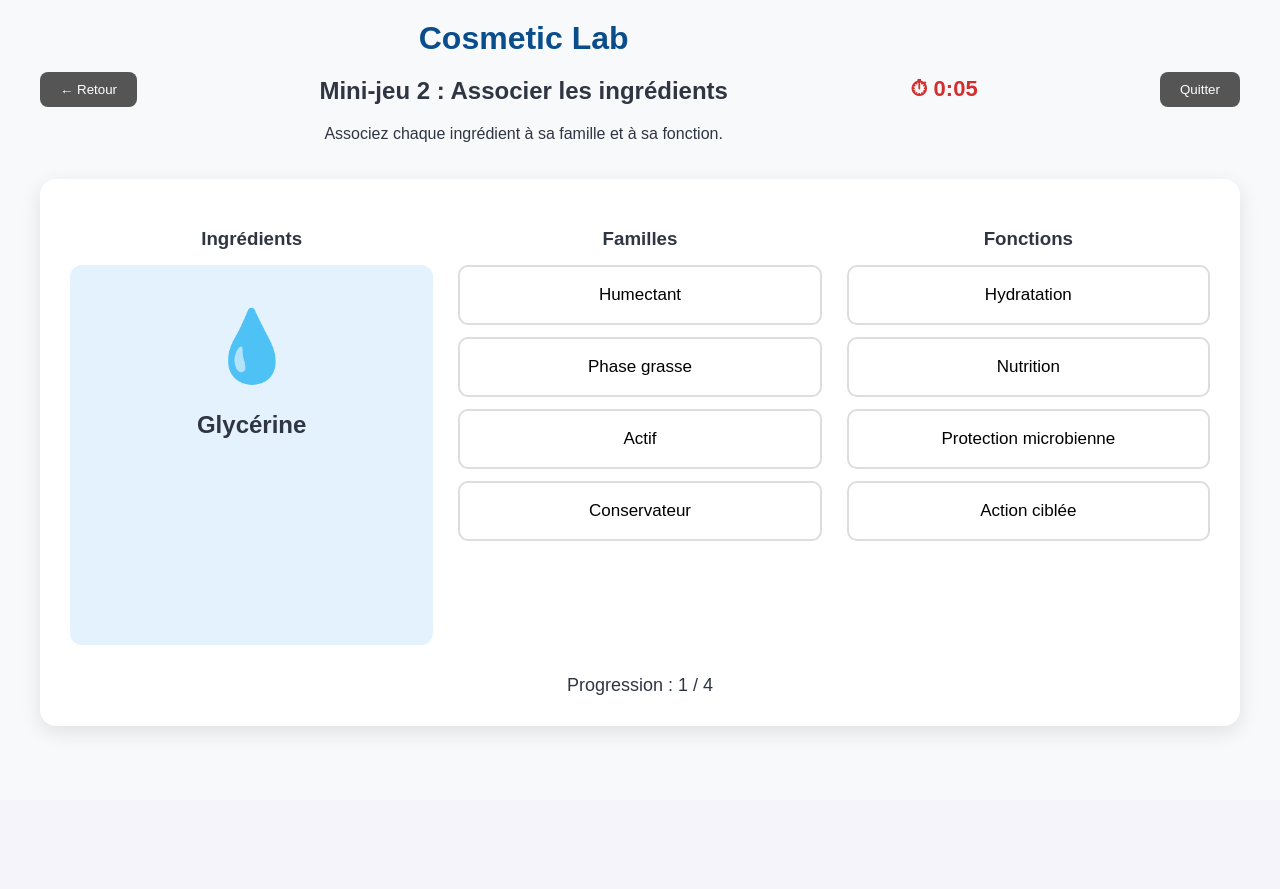
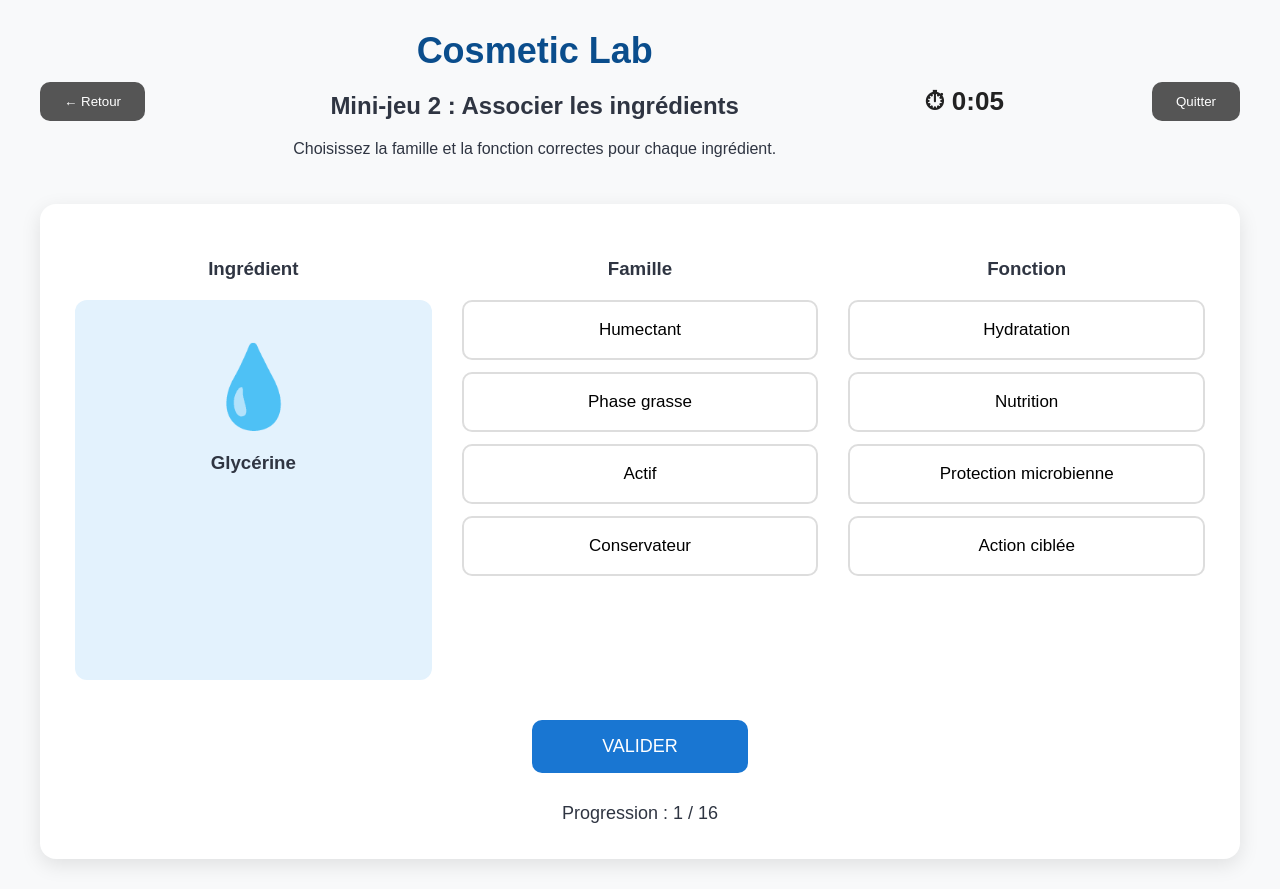
Before and after one commit to Es-saiydy/cosmetic-lab, a React (Create React App) app in the folder frontend/: page /mini-jeu-2 in a window 1280 px wide. Before the commit the page ends 800 px from the top, so only its background shows below. Built offline with nearby package versions, Linux system fonts and the light colour scheme; sample sign-in values are in the browser's storage.

Commit message:
feat: MiniJeu 2 terminé + page Resultat
- Ajout de 16 ingrédients
- Timer 10 minutes avec notification
- Messages de feedback clairs
- Sauvegarde automatique du score (partie + score)
- Bouton Quitter sauvegarde et va sur le score
- Page Resultat complète avec affichage du score

```diff
--- a/frontend/src/pages/MiniJeu2.jsx
+++ b/frontend/src/pages/MiniJeu2.jsx
@@ -1,4 +1,4 @@
-import React, { useState, useEffect } from "react";
+import React, { useState, useEffect, useCallback } from "react";
 import { useNavigate } from "react-router-dom";
 import API_URL from "../api";
 
@@ -6,7 +6,19 @@ const ingredients = [
   { id: 1, nom: "Glycérine", icon: "💧", famille: "Humectant", fonction: "Hydratation" },
   { id: 2, nom: "Huile végétale", icon: "🌿", famille: "Phase grasse", fonction: "Nutrition" },
   { id: 3, nom: "Acide hyaluronique", icon: "🔬", famille: "Actif", fonction: "Protection microbienne" },
-  { id: 4, nom: "Conservateur", icon: "🧪", famille: "Conservateur", fonction: "Action ciblée" }
+  { id: 4, nom: "Conservateur", icon: "🧪", famille: "Conservateur", fonction: "Action ciblée" },
+  { id: 5, nom: "Vitamine C", icon: "🍊", famille: "Actif", fonction: "Antioxydant" },
+  { id: 6, nom: "Beurre de karité", icon: "🧴", famille: "Phase grasse", fonction: "Nourrissant" },
+  { id: 7, nom: "Aloe vera", icon: "🌱", famille: "Humectant", fonction: "Apaisant" },
+  { id: 8, nom: "Niacinamide", icon: "🧪", famille: "Actif", fonction: "Régulateur de sébum" },
+  { id: 9, nom: "Hyaluronate de sodium", icon: "💧", famille: "Humectant", fonction: "Hydratation intense" },
+  { id: 10, nom: "Cire d'abeille", icon: "🐝", famille: "Phase grasse", fonction: "Protecteur" },
+  { id: 11, nom: "Extrait de thé vert", icon: "🍵", famille: "Actif", fonction: "Antioxydant" },
+  { id: 12, nom: "Parfum", icon: "🌸", famille: "Conservateur", fonction: "Parfumant" },
+  { id: 13, nom: "Collagène", icon: "🧬", famille: "Actif", fonction: "Anti-âge" },
+  { id: 14, nom: "Huile de coco", icon: "🥥", famille: "Phase grasse", fonction: "Hydratation" },
+  { id: 15, nom: "Extrait de rose", icon: "🌹", famille: "Actif", fonction: "Apaisant" },
+  { id: 16, nom: "Tocophérol", icon: "🧴", famille: "Conservateur", fonction: "Antioxydant" }
 ];
 
 function MiniJeu2() {
@@ -14,22 +26,40 @@ function MiniJeu2() {
   const [current, setCurrent] = useState(0);
   const [score, setScore] = useState(0);
   const [feedback, setFeedback] = useState(null);
+  const [selectedFamille, setSelectedFamille] = useState(null);
+  const [selectedFonction, setSelectedFonction] = useState(null);
   const [time, setTime] = useState(0);
   const [isRunning, setIsRunning] = useState(true);
+  const [showTimeWarning, setShowTimeWarning] = useState(true);
 
   const token = localStorage.getItem("token");
   const ing = ingredients[current];
 
-  // Timer
+  // Timer 10 minutes
   useEffect(() => {
     let interval;
     if (isRunning) {
       interval = setInterval(() => {
-        setTime(prev => prev + 1);
+        setTime((prev) => {
+          if (prev + 1 >= 600) {
+            setIsRunning(false);
+            saveToDatabase();
+          }
+          return prev + 1;
+        });
       }, 1000);
     }
     return () => clearInterval(interval);
+  // eslint-disable-next-line react-hooks/exhaustive-deps
   }, [isRunning]);
+
+  // Notification d'avertissement temps (à droite) qui disparaît après 4 secondes
+  useEffect(() => {
+    const timer = setTimeout(() => {
+      setShowTimeWarning(false);
+    }, 4000);
+    return () => clearTimeout(timer);
+  }, []);
 
   const formatTime = (seconds) => {
     const min = Math.floor(seconds / 60);
@@ -37,30 +67,47 @@ function MiniJeu2() {
     return `${min}:${sec < 10 ? "0" : ""}${sec}`;
   };
 
-  const handleAssociation = (chosenFamille, chosenFonction) => {
-    const isCorrect = chosenFamille === ing.famille && chosenFonction === ing.fonction;
+  const handleFamille = (fam) => setSelectedFamille(fam);
+  const handleFonction = (fonc) => setSelectedFonction(fonc);
 
-    if (isCorrect) setScore(score + 1);
+  const handleValidate = () => {
+    if (!selectedFamille || !selectedFonction) {
+      alert("Vous devez choisir une famille ET une fonction");
+      return;
+    }
 
-    setFeedback({
-      type: isCorrect ? "success" : "error",
-      text: isCorrect
-        ? `Bonne réponse ! La ${ing.nom.toLowerCase()} est un ${ing.famille.toLowerCase()} qui aide à ${ing.fonction.toLowerCase()}.`
-        : `Mauvaise réponse pour ${ing.nom}.`
-    });
+    const familleCorrect = selectedFamille === ing.famille;
+    const fonctionCorrect = selectedFonction === ing.fonction;
+
+    let message = "";
+    if (familleCorrect && fonctionCorrect) {
+      setScore(score + 1);
+      message = `✅ Excellent ! La ${ing.nom.toLowerCase()} est bien un ${ing.famille.toLowerCase()} qui aide à ${ing.fonction.toLowerCase()}.`;
+    } else if (familleCorrect) {
+      message = `✅ Famille correcte, mais la fonction est fausse.`;
+    } else if (fonctionCorrect) {
+      message = `✅ Fonction correcte, mais la famille est fausse.`;
+    } else {
+      message = `❌ Les deux sont faux pour ${ing.nom}.`;
+    }
+
+    setFeedback({ type: familleCorrect && fonctionCorrect ? "success" : "error", text: message });
 
     setTimeout(() => {
       setFeedback(null);
+      setSelectedFamille(null);
+      setSelectedFonction(null);
+
       if (current < ingredients.length - 1) {
         setCurrent(current + 1);
       } else {
         setIsRunning(false);
         saveToDatabase();
       }
-    }, 2300);
+    }, 2600);
   };
 
-  const saveToDatabase = async () => {
+  const saveToDatabase = useCallback(async () => {
     if (!token) {
       navigate("/resultat", { state: { score, total: ingredients.length } });
       return;
@@ -87,63 +134,86 @@ function MiniJeu2() {
       console.error(error);
       navigate("/resultat", { state: { score, total: ingredients.length } });
     }
+  }, [token, score, navigate]);
+
+  const handleQuitter = () => {
+    setIsRunning(false);
+    saveToDatabase();
   };
 
   return (
-    <div style={{ minHeight: "100vh", background: "#f8f9fa", padding: "20px", fontFamily: "Arial, sans-serif" }}>
+    <div style={{ minHeight: "100vh", background: "#f8f9fa", padding: "30px 20px", fontFamily: "Arial, sans-serif", position: "relative" }}>
       <div style={{ maxWidth: "1200px", margin: "0 auto" }}>
 
-        {/* Header avec Timer */}
-        <div style={{ display: "flex", justifyContent: "space-between", alignItems: "center", marginBottom: "20px" }}>
-          <button onClick={() => navigate("/dashboard")} style={{ padding: "10px 20px", background: "#555", color: "white", border: "none", borderRadius: "8px" }}>← Retour</button>
+        <div style={{ display: "flex", justifyContent: "space-between", alignItems: "center", marginBottom: "30px" }}>
+          <button onClick={handleQuitter} style={{ padding: "12px 24px", background: "#555", color: "white", border: "none", borderRadius: "10px" }}>← Retour</button>
 
           <div style={{ textAlign: "center" }}>
-            <h1 style={{ margin: 0, color: "#0a4d8c" }}>Cosmetic Lab</h1>
+            <h1 style={{ margin: 0, color: "#0a4d8c", fontSize: "36px" }}>Cosmetic Lab</h1>
             <h2>Mini-jeu 2 : Associer les ingrédients</h2>
-            <p>Associez chaque ingrédient à sa famille et à sa fonction.</p>
+            <p>Choisissez la famille et la fonction correctes pour chaque ingrédient.</p>
           </div>
 
-          <div style={{ fontSize: "22px", fontWeight: "bold", color: "#d32f2f" }}>
+          <div style={{ fontSize: "26px", fontWeight: "bold", color: time >= 540 ? "#d32f2f" : "#222" }}>
             ⏱ {formatTime(time)}
           </div>
 
-          <button onClick={() => navigate("/dashboard")} style={{ padding: "10px 20px", background: "#555", color: "white", border: "none", borderRadius: "8px" }}>Quitter</button>
+          <button onClick={handleQuitter} style={{ padding: "12px 24px", background: "#555", color: "white", border: "none", borderRadius: "10px" }}>Quitter</button>
         </div>
 
-        {/* Main Area */}
-        <div style={{ background: "#fff", borderRadius: "16px", padding: "30px", boxShadow: "0 6px 20px rgba(0,0,0,0.1)" }}>
+        {/* Notification d'avertissement temps à droite */}
+        {showTimeWarning && (
+          <div style={{
+            position: "fixed",
+            top: "30px",
+            right: "30px",
+            background: "#ffebee",
+            color: "#c62828",
+            padding: "16px 24px",
+            borderRadius: "12px",
+            boxShadow: "0 8px 25px rgba(0,0,0,0.25)",
+            fontWeight: "bold",
+            fontSize: "16px",
+            display: "flex",
+            alignItems: "center",
+            gap: "10px",
+            zIndex: 9999,
+            maxWidth: "380px"
+          }}>
+            ⚠️ Attention : Ne dépassez pas 10 minutes dans le jeu !
+          </div>
+        )}
 
-          <div style={{ display: "grid", gridTemplateColumns: "1fr 1fr 1fr", gap: "25px" }}>
+        <div style={{ background: "#fff", borderRadius: "16px", padding: "35px", boxShadow: "0 6px 20px rgba(0,0,0,0.1)" }}>
 
-            {/* Ingrédients */}
+          <div style={{ display: "grid", gridTemplateColumns: "1fr 1fr 1fr", gap: "30px" }}>
+
             <div>
-              <h3 style={{ textAlign: "center", marginBottom: "15px" }}>Ingrédients</h3>
+              <h3 style={{ textAlign: "center", marginBottom: "20px" }}>Ingrédient</h3>
               <div style={{ background: "#e3f2fd", borderRadius: "12px", padding: "40px 20px", textAlign: "center", minHeight: "380px" }}>
-                <div style={{ fontSize: "70px", marginBottom: "15px" }}>{ing.icon}</div>
-                <h3 style={{ fontSize: "24px" }}>{ing.nom}</h3>
+                <div style={{ fontSize: "80px", marginBottom: "15px" }}>{ing.icon}</div>
+                <h3>{ing.nom}</h3>
               </div>
             </div>
 
-            {/* Familles */}
             <div>
-              <h3 style={{ textAlign: "center", marginBottom: "15px" }}>Familles</h3>
+              <h3 style={{ textAlign: "center", marginBottom: "20px" }}>Famille</h3>
               <div style={{ display: "flex", flexDirection: "column", gap: "12px" }}>
                 {["Humectant", "Phase grasse", "Actif", "Conservateur"].map(fam => (
-                  <button key={fam} onClick={() => handleAssociation(fam, ing.fonction)}
-                    style={{ padding: "18px", background: "#fff", border: "2px solid #ddd", borderRadius: "10px", fontSize: "17px", cursor: "pointer" }}>
+                  <button key={fam} onClick={() => handleFamille(fam)}
+                    style={{ padding: "18px", background: selectedFamille === fam ? "#1976d2" : "#fff", color: selectedFamille === fam ? "white" : "black", border: "2px solid #ddd", borderRadius: "10px", fontSize: "17px", cursor: "pointer" }}>
                     {fam}
                   </button>
                 ))}
               </div>
             </div>
 
-            {/* Fonctions */}
             <div>
-              <h3 style={{ textAlign: "center", marginBottom: "15px" }}>Fonctions</h3>
+              <h3 style={{ textAlign: "center", marginBottom: "20px" }}>Fonction</h3>
               <div style={{ display: "flex", flexDirection: "column", gap: "12px" }}>
                 {["Hydratation", "Nutrition", "Protection microbienne", "Action ciblée"].map(fonc => (
-                  <button key={fonc} onClick={() => handleAssociation(ing.famille, fonc)}
-                    style={{ padding: "18px", background: "#fff", border: "2px solid #ddd", borderRadius: "10px", fontSize: "17px", cursor: "pointer" }}>
+                  <button key={fonc} onClick={() => handleFonction(fonc)}
+                    style={{ padding: "18px", background: selectedFonction === fonc ? "#1976d2" : "#fff", color: selectedFonction === fonc ? "white" : "black", border: "2px solid #ddd", borderRadius: "10px", fontSize: "17px", cursor: "pointer" }}>
                     {fonc}
                   </button>
                 ))}
@@ -151,11 +221,16 @@ function MiniJeu2() {
             </div>
           </div>
 
-          {/* Feedback */}
+          <div style={{ textAlign: "center", marginTop: "40px" }}>
+            <button onClick={handleValidate} style={{ padding: "16px 70px", background: "#1976d2", color: "white", border: "none", borderRadius: "10px", fontSize: "18px", cursor: "pointer" }}>
+              VALIDER
+            </button>
+          </div>
+
           {feedback && (
             <div style={{
-              marginTop: "25px",
-              padding: "18px",
+              marginTop: "30px",
+              padding: "20px",
               borderRadius: "12px",
               backgroundColor: feedback.type === "success" ? "#e8f5e9" : "#ffebee",
               color: feedback.type === "success" ? "#2e7d32" : "#c62828",
@@ -167,11 +242,9 @@ function MiniJeu2() {
             </div>
           )}
 
-          {/* Progression */}
           <div style={{ textAlign: "center", marginTop: "30px", fontSize: "18px" }}>
             Progression : {current + 1} / {ingredients.length}
           </div>
-
         </div>
       </div>
     </div>
--- a/frontend/src/pages/Resultat.jsx
+++ b/frontend/src/pages/Resultat.jsx
@@ -1,40 +1,63 @@
-import { useLocation, useNavigate } from "react-router-dom";
+import React from "react";
+import { useNavigate, useLocation } from "react-router-dom";
 
 function Resultat() {
-  const location = useLocation();
   const navigate = useNavigate();
+  const { state } = useLocation();
 
-  const { score, message } = location.state || {};
-
-  if (!score) {
-    return (
-      <div style={{ textAlign: "center", marginTop: "100px" }}>
-        <h2>Aucun résultat disponible</h2>
-        <button onClick={() => navigate("/dashboard")}>
-          Retour Dashboard
-        </button>
-      </div>
-    );
-  }
+  const score = state?.score ?? 0;
+  const total = state?.total ?? 16;
+  const percentage = Math.round((score / total) * 100);
 
   return (
-    <div style={{ textAlign: "center", marginTop: "60px" }}>
-      <h1>Résultat du mini-jeu</h1>
+    <div style={{ minHeight: "100vh", background: "#f8f9fa", padding: "40px 20px", fontFamily: "Arial, sans-serif", display: "flex", alignItems: "center", justifyContent: "center" }}>
+      <div style={{ maxWidth: "600px", width: "100%", background: "#fff", borderRadius: "20px", boxShadow: "0 10px 30px rgba(0,0,0,0.15)", padding: "50px 40px", textAlign: "center" }}>
 
-      <h2>Score : {score} / 10</h2>
-      <p>{message}</p>
+        <h1 style={{ fontSize: "42px", color: "#0a4d8c", marginBottom: "10px" }}>Cosmetic Lab</h1>
+        <h2 style={{ marginBottom: "30px" }}>Résultat du Mini-jeu 2</h2>
 
-      <br />
+        <div style={{ fontSize: "90px", fontWeight: "bold", color: percentage >= 70 ? "#2e7d32" : "#d32f2f", marginBottom: "10px" }}>
+          {score} / {total}
+        </div>
 
-      <button onClick={() => navigate("/creation-produit")}>
-        Rejouer
-      </button>
+        <div style={{ fontSize: "24px", marginBottom: "30px" }}>
+          {percentage}% de bonnes réponses
+        </div>
 
-      <br /><br />
+        <div style={{
+          background: percentage >= 70 ? "#e8f5e9" : "#ffebee",
+          color: percentage >= 70 ? "#2e7d32" : "#c62828",
+          padding: "20px",
+          borderRadius: "12px",
+          fontSize: "20px",
+          fontWeight: "bold",
+          marginBottom: "40px"
+        }}>
+          {percentage >= 80 ? "🎉 Excellent travail !" :
+           percentage >= 60 ? "👍 Bon résultat !" :
+           "😕 Tu peux faire mieux la prochaine fois"}
+        </div>
 
-      <button onClick={() => navigate("/dashboard")}>
-        Retour Dashboard
-      </button>
+        <button
+          onClick={() => navigate("/dashboard")}
+          style={{
+            padding: "18px 60px",
+            background: "#1976d2",
+            color: "white",
+            border: "none",
+            borderRadius: "12px",
+            fontSize: "20px",
+            cursor: "pointer",
+            marginBottom: "20px"
+          }}
+        >
+          Retour au Dashboard
+        </button>
+
+        <p style={{ color: "#666", fontSize: "16px" }}>
+          Ton score a été enregistré dans la base de données.
+        </p>
+      </div>
     </div>
   );
 }
```
